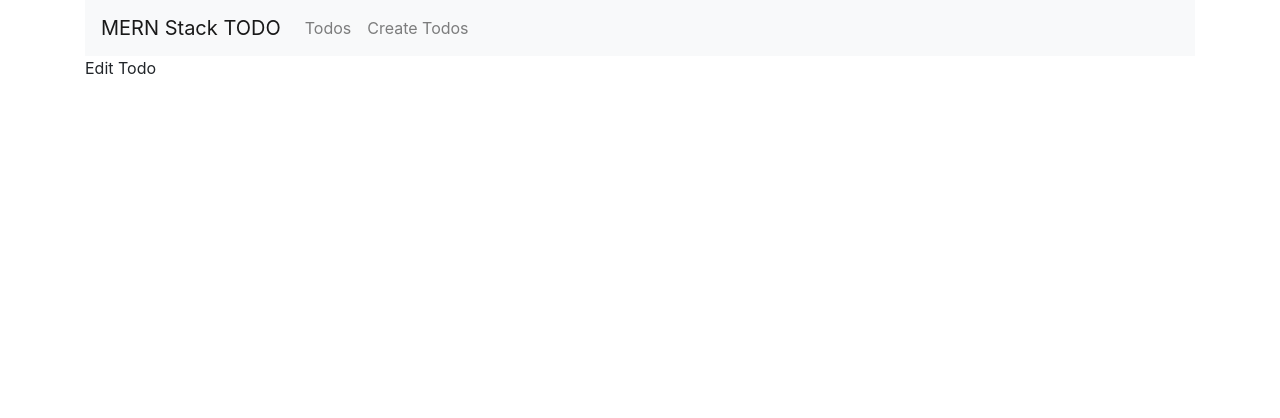
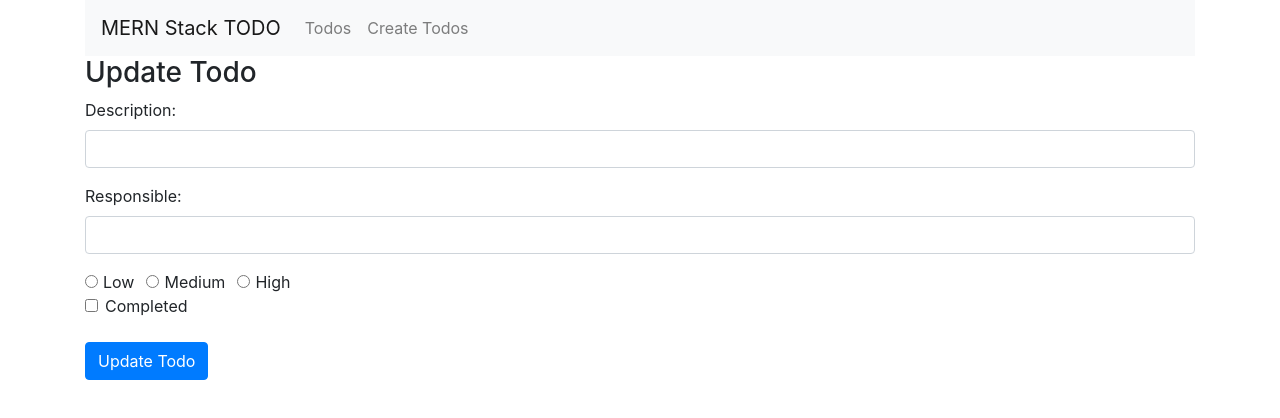
Before and after one commit to iamhassanmasood/reacttodo, a React (Create React App) app in the folder practiceproject/: page /edit/1 in a window 1280 px wide. Shown: the top 418 px of the page. Built offline with nearby package versions, Linux system fonts and the light colour scheme; no server answers.

Commit message:
edit todos

```diff
--- a/practiceproject/src/components/createTodoComponent.js
+++ b/practiceproject/src/components/createTodoComponent.js
@@ -16,6 +16,7 @@ export default class CreateTodo extends Component {
       todoCompleted: false
     })
   }
+
   todoDescriptionHandler = (event) => {
     this.setState({
       todoDescription: event.target.value,
--- a/practiceproject/src/components/editTodoComponent.js
+++ b/practiceproject/src/components/editTodoComponent.js
@@ -1,10 +1,152 @@
 import React, { Component } from 'react'
+import axios from 'axios';
 
 export default class EditTodo extends Component {
+
+    constructor(props) {
+        super(props);
+
+        this.onChangeTodoDescription = this.onChangeTodoDescription.bind(this);
+        this.onChangeTodoResponsible = this.onChangeTodoResponsible.bind(this);
+        this.onChangeTodoPriority = this.onChangeTodoPriority.bind(this);
+        this.onChangeTodoCompleted = this.onChangeTodoCompleted.bind(this);
+        this.onSubmit = this.onSubmit.bind(this);
+
+        this.state = {
+            todoDescription: '',
+            todoResponsible: '',
+            todoPriority: '',
+            todoCompleted: false
+        }
+    }
+
+    componentDidMount() {
+        axios.get('http://localhost:4000/todos/'+this.props.match.params.id)
+            .then(response => {
+                this.setState({
+                    todoDescription: response.data.todoDescription,
+                    todoResponsible: response.data.todoResponsible,
+                    todoPriority: response.data.todoPriority,
+                    todoCompleted: response.data.todoCompleted
+                })
+            })
+            .catch(function(error) {
+                console.log(error)
+            })
+    }
+
+    onChangeTodoDescription(e) {
+        this.setState({
+            todoDescription: e.target.value
+        });
+    }
+
+    onChangeTodoResponsible(e) {
+        this.setState({
+            todoResponsible: e.target.value
+        });
+    }
+
+    onChangeTodoPriority(e) {
+        this.setState({
+            todoPriority: e.target.value
+        });
+    }
+
+    onChangeTodoCompleted(e) {
+        this.setState({
+            todoCompleted: !this.state.todoCompleted
+        });
+    }
+
+    onSubmit(e) {
+        e.preventDefault();
+        const obj = {
+            todoDescription: this.state.todoDescription,
+            todoResponsible: this.state.todoResponsible,
+            todoPriority: this.state.todoPriority,
+            todoCompleted: this.state.todoCompleted
+        };
+        axios.post('http://localhost:4000/todos/update/'+this.props.match.params.id, obj)
+            .then(res => console.log(res.data));
+
+        this.props.history.push('/');
+    }
+
     render() {
         return (
             <div>
-        <p>Edit Todo</p>
+                <h3>Update Todo</h3>
+                <form onSubmit={this.onSubmit}>
+                    <div className="form-group">
+                        <label>Description: </label>
+                        <input  type="text"
+                                className="form-control"
+                                value={this.state.todoDescription}
+                                onChange={this.onChangeTodoDescription}
+                                />
+                    </div>
+                    <div className="form-group">
+                        <label>Responsible: </label>
+                        <input  type="text"
+                                className="form-control"
+                                value={this.state.todoResponsible}
+                                onChange={this.onChangeTodoResponsible}
+                                />
+                    </div>
+                    <div className="form-group">
+                        <div className="form-check form-check-inline">
+                            <input  className="form-check-input"
+                                    type="radio"
+                                    name="priorityOptions"
+                                    id="priorityLow"
+                                    value="Low"
+                                    checked={this.state.todoPriority==='Low'}
+                                    onChange={this.onChangeTodoPriority}
+                                    />
+                            <label className="form-check-label">Low</label>
+                        </div>
+                        <div className="form-check form-check-inline">
+                            <input  className="form-check-input"
+                                    type="radio"
+                                    name="priorityOptions"
+                                    id="priorityMedium"
+                                    value="Medium"
+                                    checked={this.state.todoPriority==='Medium'}
+                                    onChange={this.onChangeTodoPriority}
+                                    />
+                            <label className="form-check-label">Medium</label>
+                        </div>
+                        <div className="form-check form-check-inline">
+                            <input  className="form-check-input"
+                                    type="radio"
+                                    name="priorityOptions"
+                                    id="priorityHigh"
+                                    value="High"
+                                    checked={this.state.todo_priority==='High'}
+                                    onChange={this.onChangeTodoPriority}
+                                    />
+                            <label className="form-check-label">High</label>
+                        </div>
+                        <div className="form-check">
+                            <input  type="checkbox"
+                                    className="form-check-input"
+                                    id="completedCheckbox"
+                                    name="completedCheckbox"
+                                    onChange={this.onChangeTodoCompleted}
+                                    checked={this.state.todoCompleted}
+                                    value={this.state.todoCompleted}
+                                    />
+                            <label className="form-check-label" htmlFor="completedCheckbox">
+                                Completed
+                            </label>
+                        </div>
+                        <br/>
+                        <div className="form-group">
+                            <input type="submit" value="Update Todo" className="btn btn-primary" />
+                        </div>
+                    </div>
+                </form>
             </div>
         )
     }
--- a/practiceproject/src/components/todoComponent.js
+++ b/practiceproject/src/components/todoComponent.js
@@ -4,9 +4,9 @@ import axios from 'axios'
 
 const Todo = props => (
   <tr>
-      <td>{props.todo.todoDescription}</td>
-      <td>{props.todo.todoResponsible}</td>
-      <td>{props.todo.todoPriority}</td>
+      <td>{props.todo.todoCompleted ? "completed" : ""}</td>
+      <td>{props.todo.todoResponsible ? "completed" : ""}</td>
+      <td>{props.todo.todoPriority ? "completed" : ""}</td>
       <td>
           <Link to={"/edit/"+props.todo._id}>Edit</Link>
       </td>
--- a/practiceproject/src/index.css
+++ b/practiceproject/src/index.css
@@ -12,3 +12,6 @@ code {
   font-family: source-code-pro, Menlo, Monaco, Consolas, "Courier New",
     monospace;
 }
+.completed{
+  text-decoration: line-through;
+}
```
Lines whose indentation alone changed are shown as unchanged.
